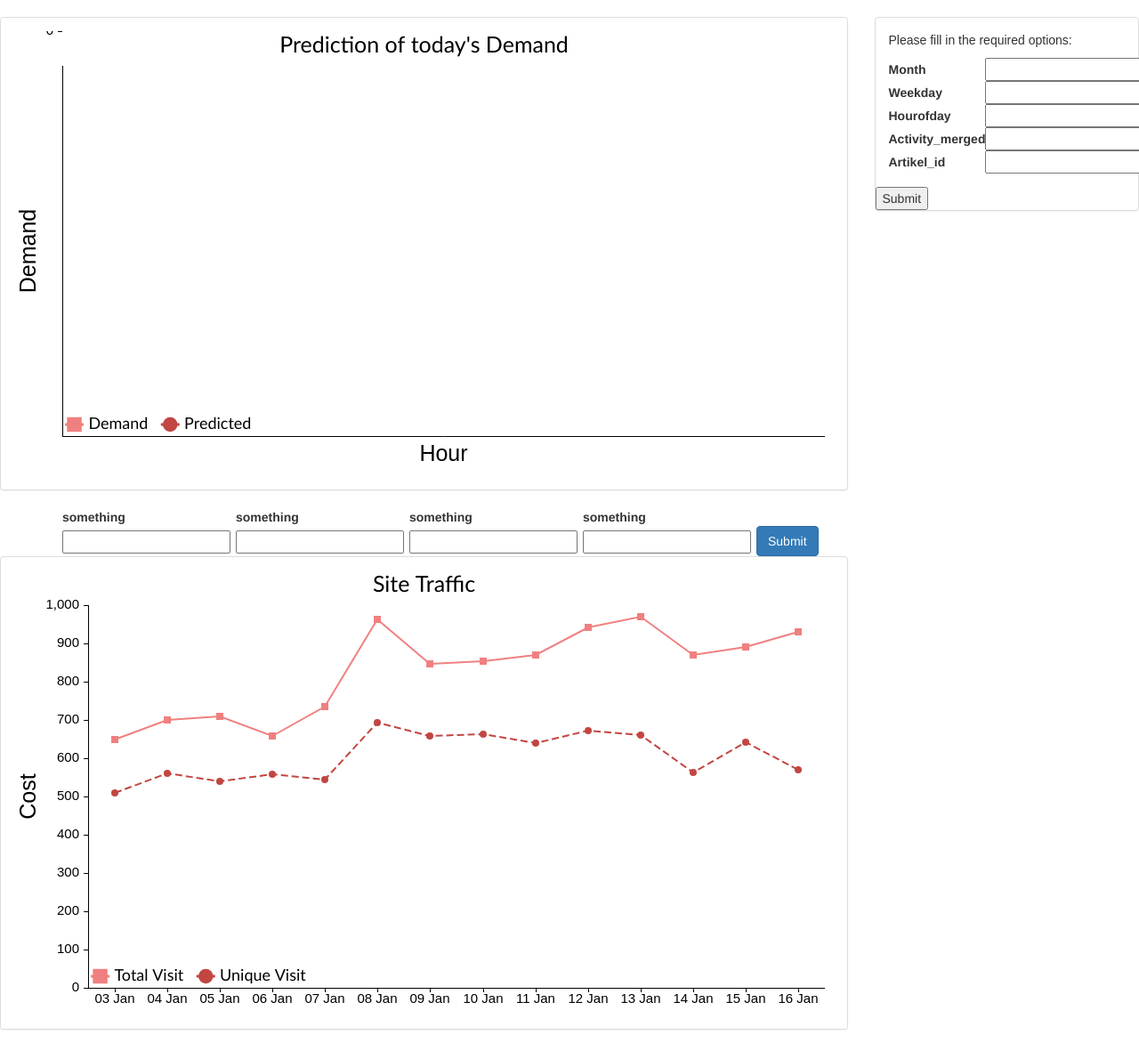
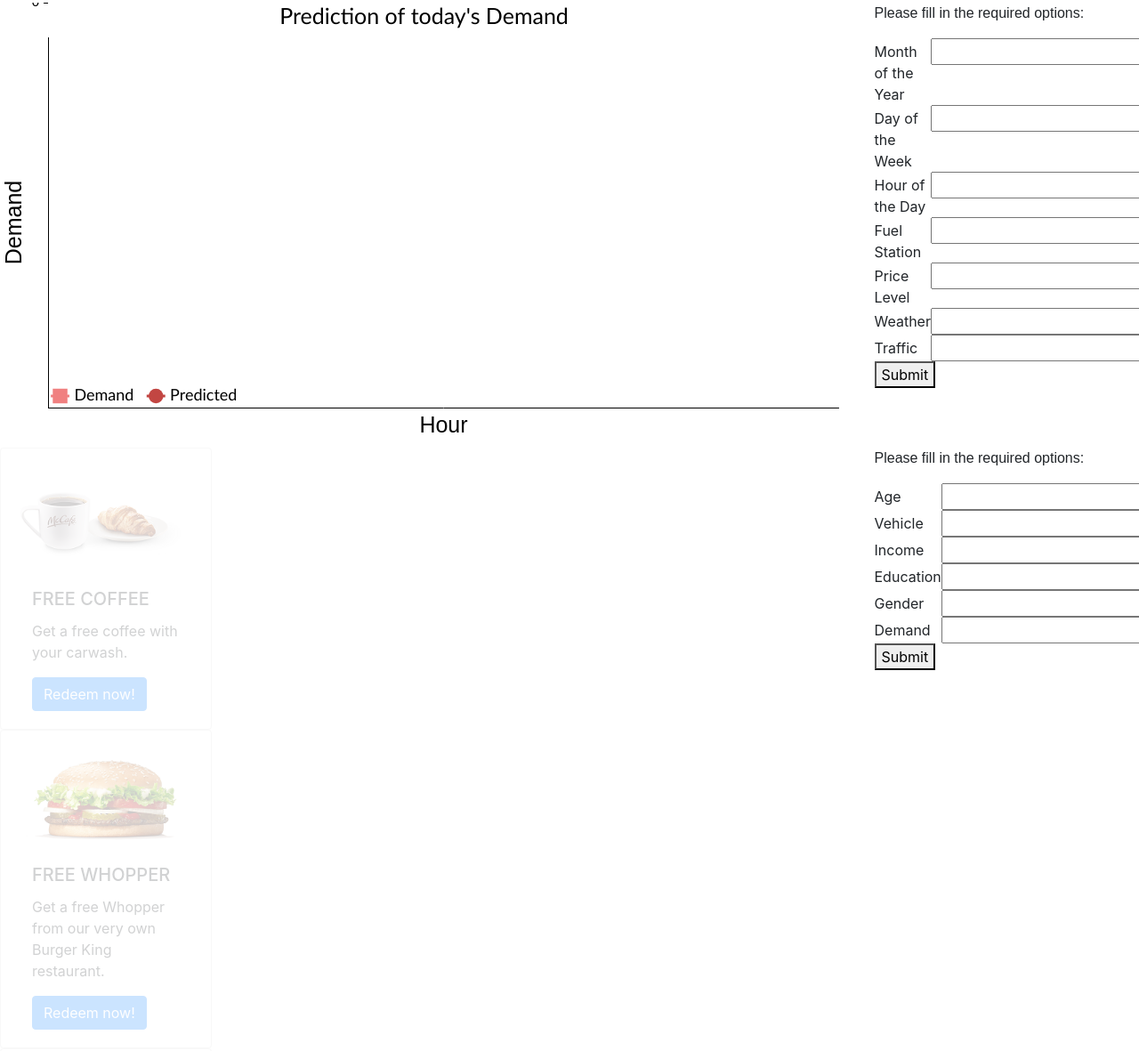
Before and after one commit to saadsarfrazz/letshack, a plain HTML site: page index.html in a window 1280 px wide. Shown: the part 53-1234 px from the top of the page at 89% size. Drawn offline with nearby package versions, Linux system fonts and the light colour scheme; no server answers.

Commit message:
added discounts

```diff
--- a/index.html
+++ b/index.html
@@ -1,5 +1,6 @@
 <!DOCTYPE HTML>
 <html>
+
 <head>
   <meta charset="utf-8">
   <meta http-equiv="X-UA-Compatible" content="IE=edge">
@@ -15,7 +16,6 @@
 
   <link href="node_modules/bootstrap/dist/css/bootstrap.min.css" rel="stylesheet">
   <script src="node_modules/bootstrap/dist/js/bootstrap.min.js"></script>
-
 
 </head>
 
@@ -33,11 +33,6 @@
       <div class="panel panel-default">
         <div class="panel-body">
           <div id="chartContainer" style=" height:500px"></div>
-<!--				<div id="legend"><table>
-				<tr><td style="width:20vw"><div class="legend low"></div><p>something here.</p></td>
-                <td style="width:25vw"><div class="legend medium"></div><p>something here</p></td>
-                <td style="width:20vw"><div class="legend high"></div><p>something here</p></td></tr></table>
-				</div> -->
             </div>
           </div>
         </div>
@@ -47,51 +42,34 @@
             <div class="panel-body" id="sidebar">
               <p style="font-family: sans-serif;">Please fill in the required options:</p>
               <form id='form1'>
-<!--	<br>
-    <label for="DI">Label here</label>
-	<select id ='DI'  style = 'height:25px; width:100px'>
-        <option value='='>Select</option>
-        <option value='>'>greater than</option>
-        <option value='<'>less than</option>
-	</select>
-    <input name="weather" value="" class="hidden"/>
-    <input name="timestamp" value="" class="hidden"/> -->
                 <div>
-    <label for="month">Month</label>
-    <input name='month' id='month' type="number"/>
+                  <label for="month">Month of the Year</label>
+                  <input name='month' id='month' type="number" />
                 </div>
                 <div>
-    <label for="dayofweek">Weekday</label>
-    <input name='dayofweek' id='dayofweek' type="number"/>
+                  <label for="dayofweek">Day of the Week</label>
+                  <input name='dayofweek' id='dayofweek' type="number" />
                 </div>
                 <div>
-    <label for="hourofday">Hourofday</label>
-    <input name='hourofday' id='hourofday' type="number"/>
+                  <label for="hourofday">Hour of the Day</label>
+                  <input name='hourofday' id='hourofday' type="number" />
                 </div>
                 <div>
-    <label for="activity_merged">Activity_merged</label>
-    <input name='activity_merged' id='activity_merged' type="number"/>
+                  <label for="activity_merged">Fuel Station</label>
+                  <input name='activity_merged' id='activity_merged' type="number" />
                 </div>
                 <div>
-    <label for="artikel_id">Artikel_id</label>
-    <input name='artikel_id' id='artikel_id' type="number"/>
-    </div>
-    <!--
-    <div>
-    <label for="price">Price</label>
-    <input name='price' id='price' type="number"/>
+                  <label for="artikel_id">Price Level</label>
+                  <input name='artikel_id' id='artikel_id' type="number" />
                 </div>
                 <div>
-    <label for="rain">Rain(boolean)</label>
-    <input name='rain' id='rain' type="number"/>
+                  <label for="Weather">Weather</label>
+                  <input name='Weather' id='Weather' type="number" />
                 </div>
                  <div>
-    <label for="temp">Temperature</label>
-    <input name='temp' id='temp' type="number"/>
+                  <label for="Traffic">Traffic</label>
+                  <input name='Traffic' id='Traffic' type="number" />
                 </div>
-    <div>
-    <label for="station_capacity">Station Capacity</label>
-    <input name='station_capacity' id='station_capacity' type="number"/> -->
               </div>
               <button type="button" id="submitformBtn">Submit</button>
             </form>
@@ -99,43 +77,95 @@
         </div>
       </div>
     </div>
-<div class="container">
+
+
+    <!-- Graph 2-->
     <div class="row">
-        <div class="col-md-2">
-            <label for="">something</label>
-            <input name="s" id="" type="number" />
+      <div class="col-md-9">
+
+      <div class="panel panel-default">
+        <div class="panel-body">
+          <div id="chartContainer"></div>
+
+<div class="col-md-3 card greyed">
+  <img class="card-img-top" src="img/coffee.png" alt="Card image cap">
+  <div class="card-body">
+    <h5 class="card-title">FREE COFFEE</h5>
+    <p class="card-text">Get a free coffee with your carwash.</p>
+    <a href="#" class="btn btn-primary">Redeem now!</a>
   </div>
-        <div class="col-md-2">
-            <label for="">something</label>
-            <input name="s" id="" type="number" />
 </div>
-        <div class="col-md-2">
-            <label for="">something</label>
-            <input name="s" id="" type="number" />
+
+<div class="col-md-3 card greyed">
+  <img class="card-img-top" src="img/whopper.png" alt="Card image cap">
+  <div class="card-body">
+    <h5 class="card-title">FREE WHOPPER</h5>
+    <p class="card-text">Get a free Whopper from our very own Burger King restaurant.</p>
+    <a href="#" class="btn btn-primary">Redeem now!</a>
   </div>
-        <div class="col-md-2">
-            <label for="">something</label>
-            <input name="s" id="" type="number" />
 </div>
-        <div class="col-md-3">
-            <br>
-            <button type="button" id="submitformBtn2" class="btn btn-primary">Submit</button>
+
+<div class="col-md-3 card greyed">
+  <img class="card-img-top" src="img/discount10.png" alt="Card image cap">
+  <div class="card-body">
+    <h5 class="card-title">10% DISCOUNT</h5>
+    <p class="card-text">Get 10% Discount on your next car wash.</p>
+    <a href="#" class="btn btn-primary">Redeem now!</a>
+  </div>
+</div>
+
+<div class="col-md-3 card greyed">
+  <img class="card-img-top" src="img/discount20.png" alt="Card image cap">
+  <div class="card-body">
+    <h5 class="card-title">20% DISCOUNT</h5>
+    <p class="card-text">Get 20% Discount on your next car wash.</p>
+    <a href="#" class="btn btn-primary">Redeem now!</a>
+  </div>
+</div>
+
+
             </div>
           </div>
         </div>
-<!-- Graph 2-->
-<div class="row">
-      <div class="col-md-9">
+
+        <div class="col-md-3" id="sidepanel">
           <div class="panel panel-default">
-            <div class="panel-body">
-                <div id="chartContainer2" style=" height:500px"></div>
-<!--				<div id="legend"><table>
-				<tr><td style="width:20vw"><div class="legend low"></div><p>something here.</p></td>
-                <td style="width:25vw"><div class="legend medium"></div><p>something here</p></td>
-                <td style="width:20vw"><div class="legend high"></div><p>something here</p></td></tr></table>
-				</div> -->
+            <div class="panel-body" id="sidebar2">
+              <p style="font-family: sans-serif;">Please fill in the required options:</p>
+              <form id='form1'>
+                <div>
+                  <label for="Age">Age</label>
+                  <input name='Age' id='Age' type="number" />
+                </div>
+                <div>
+                  <label for="Vehicle">Vehicle</label>
+                  <input name='Vehicle' id='Vehicle' type="number" />
+                </div>
+                <div>
+                  <label for="Income">Income</label>
+                  <input name='Income' id='Income' type="number" />
+                </div>
+                <div>
+                  <label for="Education">Education</label>
+                  <input name='Education' id='Education' type="number" />
+                </div>
+                <div>
+                  <label for="Gender">Gender</label>
+                  <input name='Gender' id='Gender' type="number" />
+                </div>
+
+                <div>
+                  <label for="Demand">Demand</label>
+                  <input name='Demand' id='Demand' type="number" />
+                </div>
+
+              </div>
+              <button type="button" id="submitformBtn">Submit</button>
+            </form>
+          </div>
         </div>
       </div>
     </div>
   </body>
+
   </html>
--- a/styles/style.css
+++ b/styles/style.css
@@ -6,3 +6,8 @@
 .hidden {
     visibility: hidden;
 }
+
+.greyed {
+    opacity: 0.2;
+    filter: alpha(opacity=20); /* msie */
+}
```
Also changed, not shown: img/coffee.jpg (added), img/coffee.png (added), img/discount10.png (added), img/discount20.png (added), img/whopper.png (added). Lines whose indentation alone changed are shown as unchanged.
